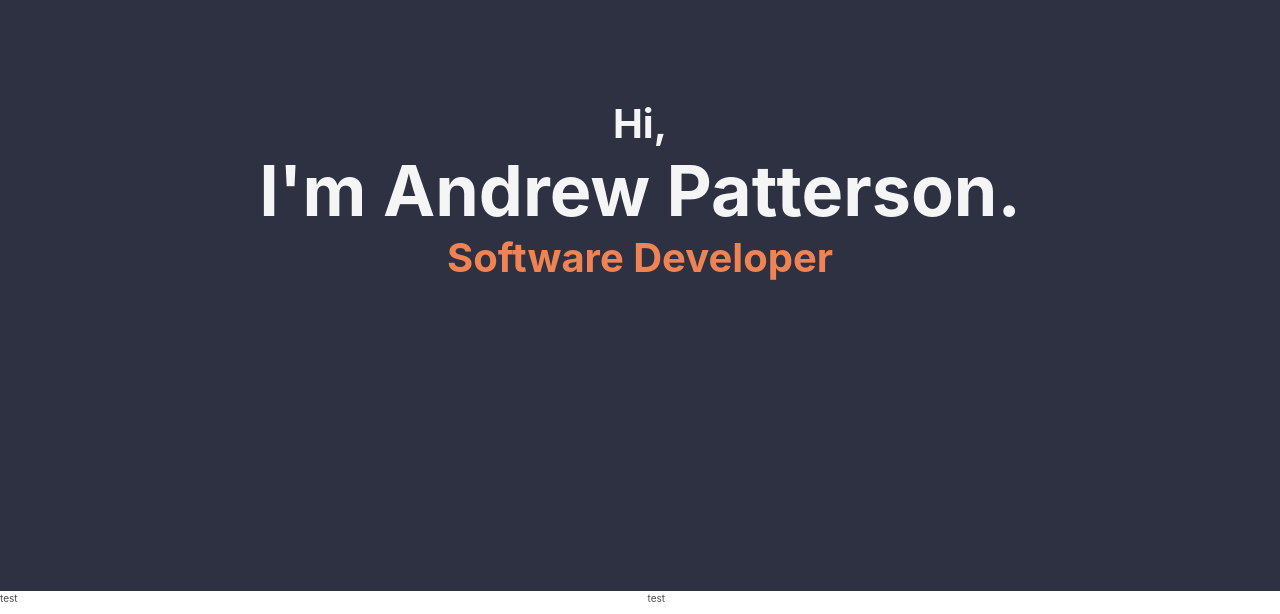
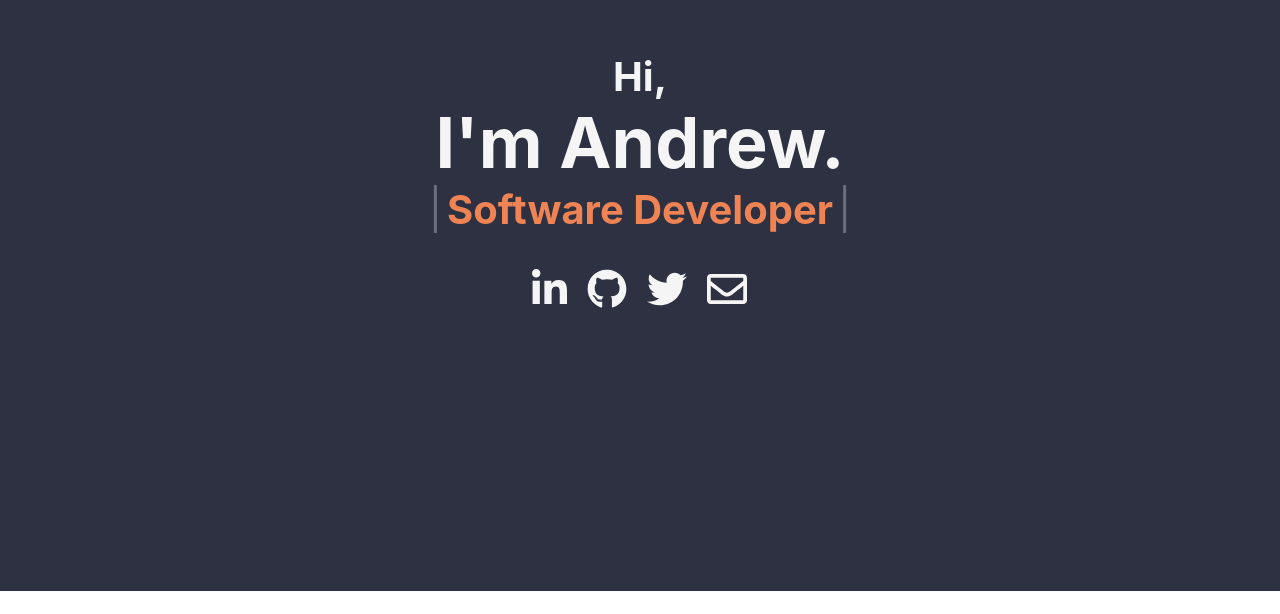
Before and after one commit to andrewpat24/portfolio, a React (Create React App) app: page / in a window 1280 px wide. Shown: the part 209-823 px from the top of the page. After the commit the page ends 800 px from the top, so only its background shows below. Built offline with nearby package versions, Linux system fonts and the light colour scheme.

Commit message:
Creates hero component without details button

```diff
--- a/src/App.js
+++ b/src/App.js
@@ -5,12 +5,6 @@ function App() {
   return (
     <section className="app">
       <HeroComponent />
-      <div>
-        <div className="columns">
-          <div className="column">test</div>
-          <div className="column">test</div>
-        </div>
-      </div>
     </section>
   );
 }
--- a/src/components/HeroComponent.js
+++ b/src/components/HeroComponent.js
@@ -2,16 +2,42 @@ import React from "react";
 import "../styles/Hero.scss";
 
 function HeroComponent() {
+  const linkedInUrl = "https://www.linkedin.com/in/andrew-patterson-65a158110/";
+  const githubUrl = "https://github.com/andrewpat24/";
+  const twitterUrl = "https://twitter.com/AndrewCodesHere";
+  const mailToUrl = "mailto:andrewpat24@gmail.com";
+
   return (
     <section className="HeroComponent">
       <div className="hero-container section horizontally-center vertically-center">
         <div className="hero has-text-centered ">
           <div className="subtitle hero-subtitle has-text-light">Hi,</div>
-          <div className="title hero-title has-text-light">
-            I'm Andrew Patterson.
+          <div className="title hero-title has-text-light">I'm Andrew.</div>
+          <div className="subtitle hero-position hero-subtitle has-text-light-orange">
+            Software Developer
           </div>
-          <div className="subtitle hero-subtitle has-text-light-orange">
-            Software Developer
+
+          <div className="static-columns hero-contact-icons horizontally-center vertically-center">
+            <div className="static-column">
+              <a className="contact-icon" href={linkedInUrl} target="_blank">
+                <i class="fab fa-linkedin-in contact-icon" />
+              </a>
+            </div>
+            <div className="static-column">
+              <a className="contact-icon" href={githubUrl} target="_blank">
+                <i class="fab fa-github contact-icon" />
+              </a>
+            </div>
+            <div className="static-column">
+              <a className="contact-icon" href={twitterUrl} target="_blank">
+                <i class="fab fa-twitter " />
+              </a>
+            </div>
+            <div className="static-column">
+              <a className="contact-icon" href={mailToUrl} target="_blank">
+                <i class="far fa-envelope contact-icon" />
+              </a>
+            </div>
           </div>
         </div>
       </div>
--- a/src/styles/Hero.scss
+++ b/src/styles/Hero.scss
@@ -1,4 +1,3 @@
-@import "./base/Colors.scss";
 @import "./base/Base.scss";
 
 .hero-container {
@@ -17,3 +16,34 @@
 .hero-subtitle {
   font-size: 4em;
 }
+
+.hero-position::before {
+  content: "|";
+  color: rgba(255, 255, 255, 0.3);
+  font-weight: lighter;
+  margin-right: 5px;
+}
+
+.hero-position::after {
+  content: "|";
+  color: rgba(255, 255, 255, 0.3);
+  font-weight: lighter;
+  margin-left: 5px;
+}
+
+.hero-contact-icons {
+  font-size: 4em;
+}
+
+a.contact-icon {
+  color: $theme-font-white;
+  -webkit-transition: 0.25s ease-out;
+  -moz-transition: 0.25s ease-out;
+  -o-transition: 0.25s ease-out;
+  transition: 0.25s ease-out;
+}
+
+a.contact-icon:hover {
+  color: $theme-light-orange;
+  //   transition: color 0.5s ease;
+}
--- a/src/styles/base/Base.scss
+++ b/src/styles/base/Base.scss
@@ -1,3 +1,5 @@
+@import "./Colors.scss";
+
 html {
   font-size: 62.5%;
 }
@@ -11,3 +13,11 @@ html {
   display: flex;
   justify-content: center;
 }
+
+.static-columns {
+  display: flex;
+}
+
+.static-column {
+  padding: 10px;
+}
--- a/src/styles/base/Colors.scss
+++ b/src/styles/base/Colors.scss
@@ -3,6 +3,7 @@ $theme-white: #ffffff;
 $theme-grey: #bfc0c0;
 $theme-blue: #4f5d75;
 $theme-dark-blue: #2d3142;
+$theme-font-white: #f5f5f5;
 
 .has-text-light-orange {
   color: $theme-light-orange;
```
